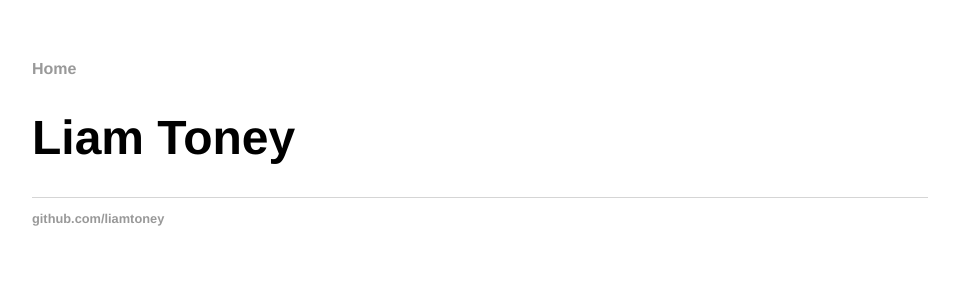
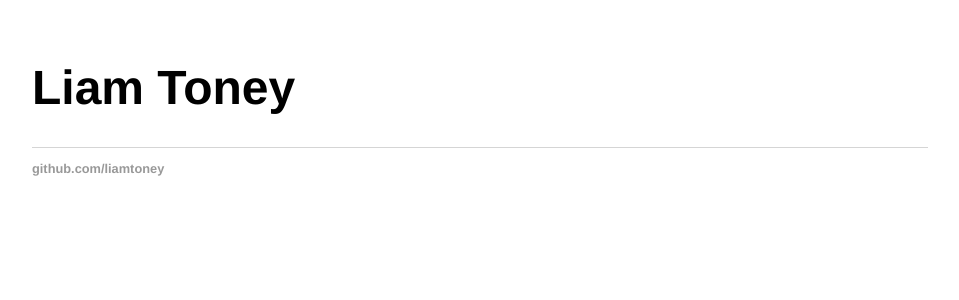
Before and after one commit to liamtoney/liamtoney.github.io, a Jekyll site: the page built from index.md, in a window 1280 px wide. Shown: the top 300 px of the page, without its empty margins (160-1119 px from the left). Built offline with Jekyll 4.4.1, drawn with Linux system fonts in a browser that asks for light colours; our own code applies the rules of GitHub Pages for plain Markdown files.

Commit message:
Add favicon and simplify

```diff
--- a/_layouts/default.html
+++ b/_layouts/default.html
@@ -2,23 +2,18 @@
 <html>
 	<head>
 		<title>{{ page.title }}</title>
-		<!-- link to main stylesheet -->
 		<link rel="stylesheet" type="text/css" href="/css/main.css">
+		<link rel="icon" type="image/x-icon" href="/favicon.png">
 	</head>
 	<body>
-		<nav>
-    		<ul>
-        		<li><a href="/">Home</a></li>
-    		</ul>
-		</nav>
 		<div class="container">
 
     {{ content }}
 
-		</div><!-- /.container -->
+		</div>
 		<footer>
-    		<ul>
-        		<li><a href="https://github.com/liamtoney">github.com/liamtoney</a></li>
+    	<ul>
+      	<li><a href="https://github.com/liamtoney">github.com/liamtoney</a></li>
 			</ul>
 		</footer>
 	</body>
--- a/index.html
+++ /dev/null
@@ -1,7 +0,0 @@
----
-title: Liam Toney
-layout: default
----
-<div class="blurb">
-	<h1>Liam Toney</h1>
-</div><!-- /.blurb -->
```
Also changed, not shown: index.md (added, +5 -0 lines), css/main.css (line endings or trailing spaces), favicon.png (added).
